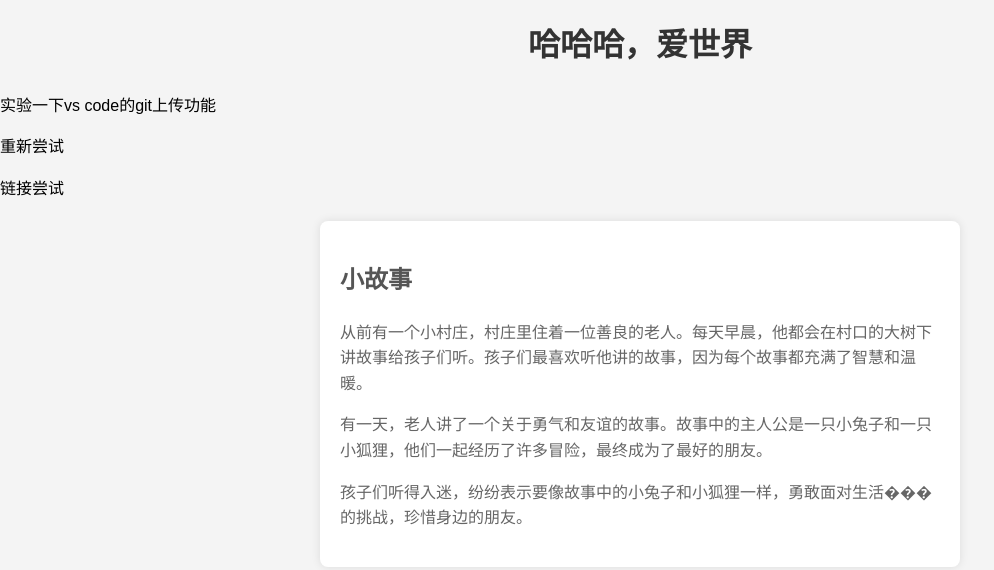
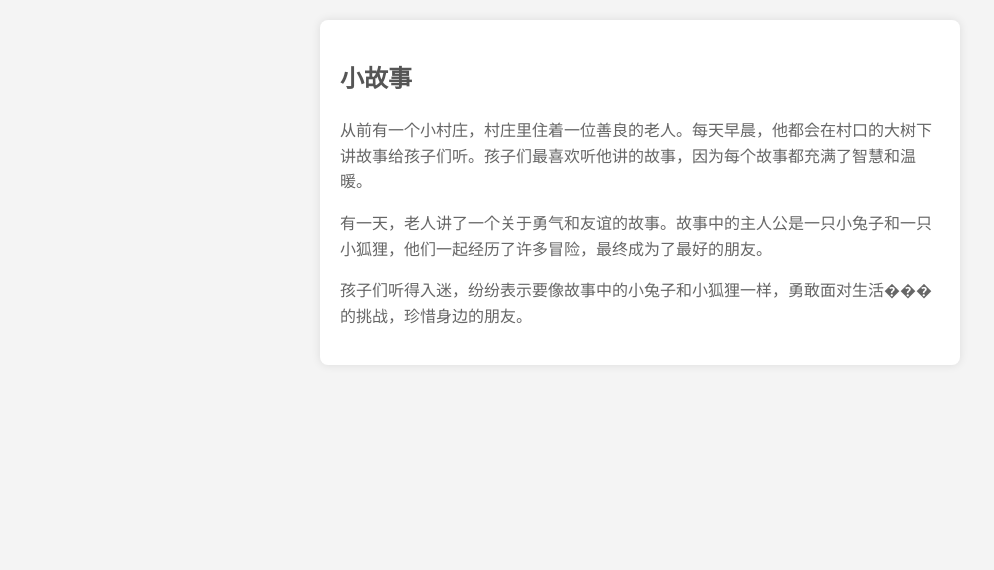
Before and after one commit to 23423434234/-, a plain HTML site: page index.html in a window 1280 px wide. Shown: the whole page, without its empty margins (0-994 px from the left). Drawn offline with Linux system fonts and the light colour scheme.

Commit message:
移除index.html中的多余段落，优化页面内容

```diff
--- a/index.html
+++ b/index.html
@@ -7,11 +7,6 @@
     <link rel="stylesheet" href=".github\workflows\styles\styles.css">
 </head>
 <body>
-    <h1>哈哈哈，爱世界</h1>
-    <p>实验一下vs code的git上传功能</p>
-    <p>重新尝试</p>
-    <p>链接尝试</p>
-
     <div class="story">
         <h2>小故事</h2>
         <p>从前有一个小村庄，村庄里住着一位善良的老人。每天早晨，他都会在村口的大树下讲故事给孩子们听。孩子们最喜欢听他讲的故事，因为每个故事都充满了智慧和温暖。</p>
```
